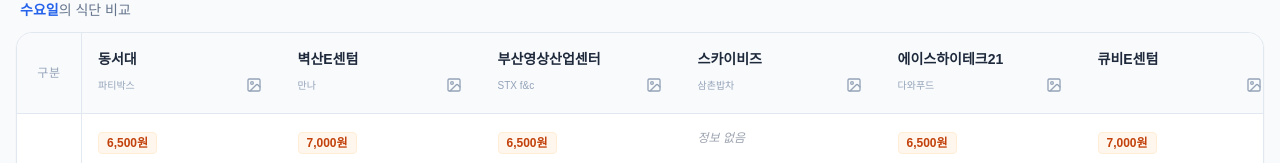
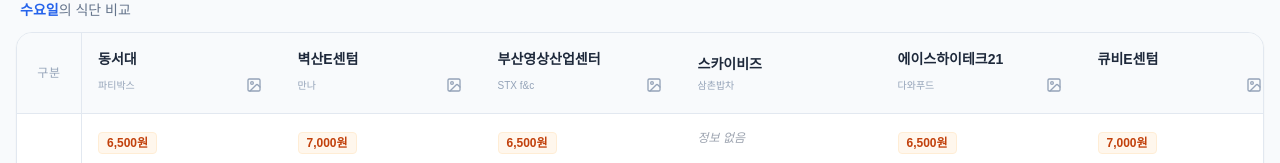
Before and after one commit to aoperat/centumbob, a React (Vite) app in the folder viewer/: page / in a window 1280 px wide. Shown: the part 145-308 px from the top of the page. Built offline with nearby package versions, Linux system fonts and the light colour scheme; no server answers.

Commit message:
데이터 없는경우 원본이미지도 표시하지 않음음

```diff
--- a/viewer/src/App.jsx
+++ b/viewer/src/App.jsx
@@ -299,6 +299,12 @@ function App() {
                     const hasImage =
                       menuData[name]?.imageUrls &&
                       menuData[name].imageUrls.length > 0;
+
+                    // 해당 요일에 메뉴 데이터가 있는지 확인
+                    const { menu: lunchMenu } = getMenuData(name, activeDay, "점심");
+                    const { menu: dinnerMenu } = getMenuData(name, activeDay, "저녁");
+                    const hasDayData = (lunchMenu && lunchMenu.length > 0) || (dinnerMenu && dinnerMenu.length > 0);
+
                     const getImageUrl = (imageUrl) => {
                       // base64 이미지는 그대로 사용
                       if (imageUrl.startsWith("data:")) {
@@ -327,7 +333,7 @@ function App() {
                                 ? name.match(/\((.*?)\)/)?.[1] || ""
                                 : ""}
                             </span>
-                            {hasImage && (
+                            {hasImage && hasDayData && (
                               <button
                                 onClick={() =>
                                   setModalImage(
```
